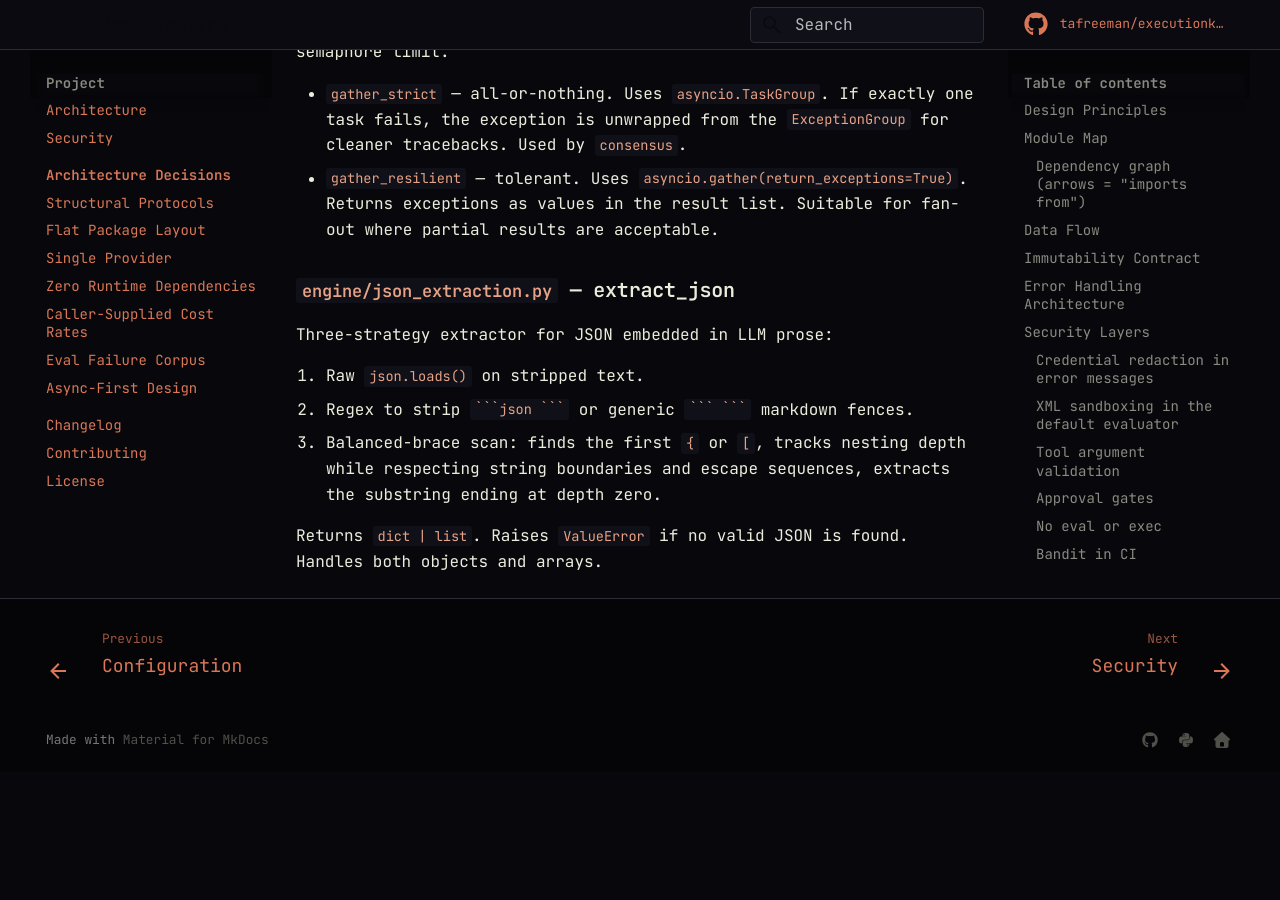
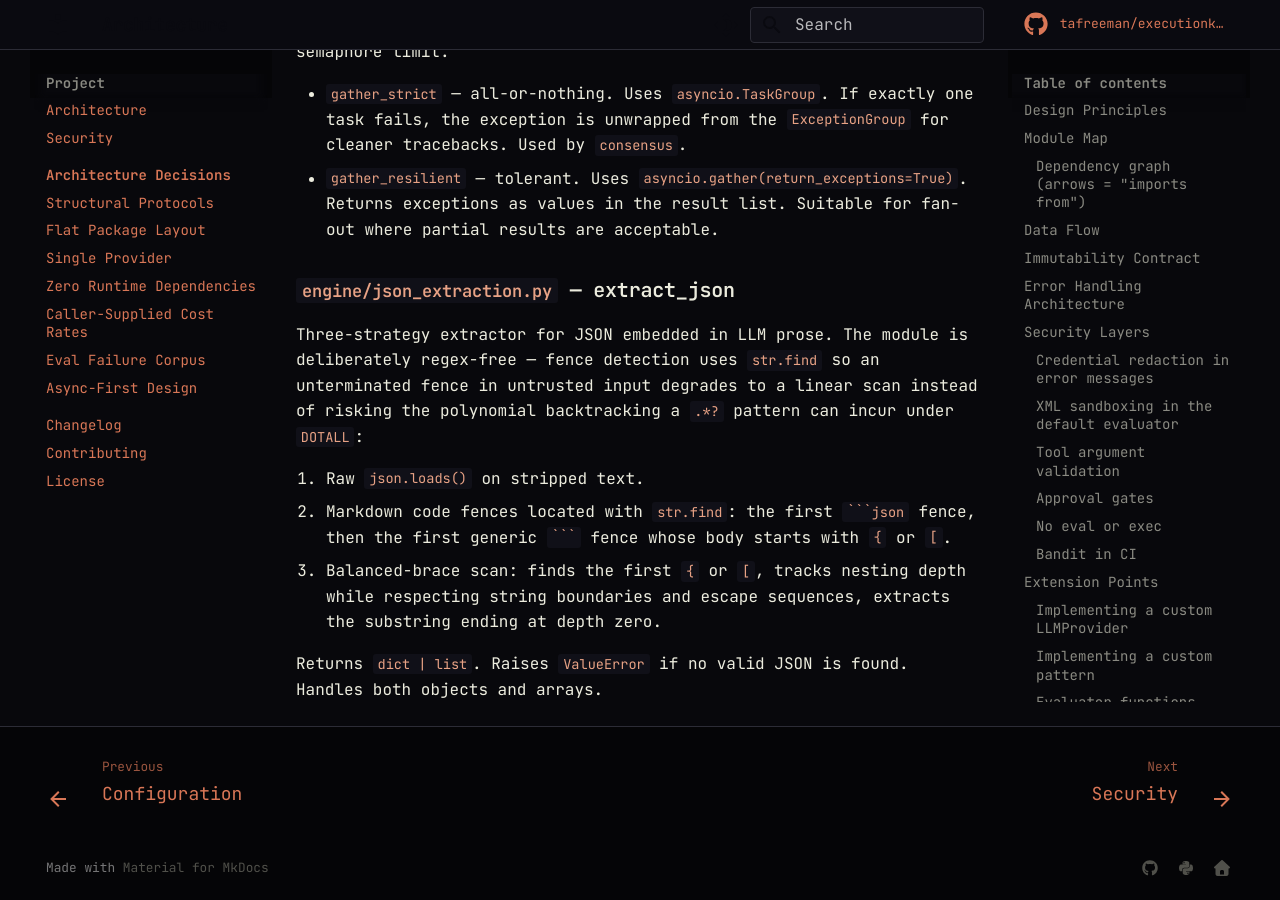
Before and after one commit to tafreeman/executionkit, an MkDocs documentation site: the page built from docs/architecture.md, in a window 1280 px wide and 900 px high, scrolled down 9701 px. Built offline with MkDocs 1.6.1 and Material for MkDocs 9.7.7, drawn with Linux system fonts in a browser that asks for light colours; comment, search, counter and statistics services are not loaded; before the commit the page ends 10473 px from its top, so only the background shows below that.

Commit message:
docs: align architecture claims with code, name industry primitives (#31)
- architecture.md: extract_json strategy 2 described a regex fence-stripper;
  the module is deliberately regex-free (str.find linear scan, ReDoS
  rationale from its own docstring) — rewrite to match the implementation
- README: name the missing industry primitives verified in code — circuit
  breaker/bulkhead semantics for RetryConfig+TokenBucket, progressive
  structured-output guardrails for the Tier-A/Tier-B validator split,
  single-run agent-orchestration primitives for Router/Workflow/Plan/
  ApprovalGate, OTel GenAI semantic-convention mapping for llm_span
- README: add 'Deliberately out of scope / roadmap' section (MCP server
  authoring + Message Batches as near-term roadmap, RAG out of scope)
- CONTRIBUTING: disambiguate the anti-scope bullet — cross-agent
  orchestration is rejected, single-run composition is not
- ci: bump actions/checkout v6 -> v7 across all workflows (live-verified)

Co-authored-by: Andy Freeman <tandfreeman@gmail.com>

````diff
--- a/docs/architecture.md
+++ b/docs/architecture.md
@@ -396,10 +396,14 @@
 
 ### `engine/json_extraction.py` — extract_json
 
-Three-strategy extractor for JSON embedded in LLM prose:
+Three-strategy extractor for JSON embedded in LLM prose. The module is
+deliberately regex-free — fence detection uses `str.find` so an unterminated
+fence in untrusted input degrades to a linear scan instead of risking the
+polynomial backtracking a `.*?` pattern can incur under `DOTALL`:
 
 1. Raw `json.loads()` on stripped text.
-2. Regex to strip ` ```json ``` ` or generic ` ``` ``` ` markdown fences.
+2. Markdown code fences located with `str.find`: the first ` ```json ` fence,
+   then the first generic ` ``` ` fence whose body starts with `{` or `[`.
 3. Balanced-brace scan: finds the first `{` or `[`, tracks nesting depth while
    respecting string boundaries and escape sequences, extracts the substring
    ending at depth zero.
````
Also changed, not shown: CONTRIBUTING.md (+4 -1 lines), README.md (+12 -3 lines), 5 other files.
